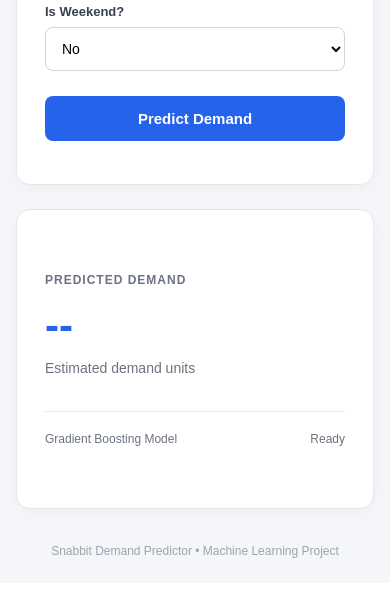
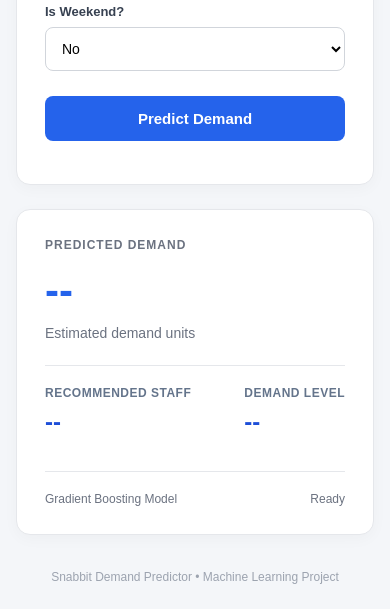
Before and after one commit to iabhishek765/snabbit_demand_predictor, a FastAPI app: page / in a window 390 px wide. Shown: the part 722-1331 px from the top of the page. Before the commit the page ends 1280 px from the top, so only its background shows below. Run offline with FastAPI, Linux system fonts and the light colour scheme; parts of the project's set-up code (start-up, migrations or seed data) failed here and were passed over.

Commit message:
Finalize demand predictor dashboard and backend

```diff
--- a/frontend/static/dashboard.js
+++ b/frontend/static/dashboard.js
@@ -6,6 +6,9 @@ document.addEventListener("DOMContentLoaded", () => {
     const predictionResult = document.getElementById("predictionResult");
     const resultStatus = document.getElementById("resultStatus");
     const errorMessage = document.getElementById("errorMessage");
+
+    const recommendedStaff = document.getElementById("recommendedStaff");
+    const demandLevel = document.getElementById("demandLevel");
 
     form.addEventListener("submit", async (event) => {
         event.preventDefault();
@@ -43,11 +46,23 @@ document.addEventListener("DOMContentLoaded", () => {
                 );
             }
 
-            // Display prediction
-            predictionResult.textContent =
-                Math.round(result.predicted_demand);
 
-            resultStatus.textContent = "Success";
+
+// Display prediction
+predictionResult.textContent =
+    Math.round(result.predicted_demand);
+
+// Display staffing recommendation
+const staffing = result.staffing_recommendation;
+
+recommendedStaff.textContent =
+    staffing.recommended_staff;
+
+// Display demand level
+demandLevel.textContent =
+    staffing.demand_level;
+
+resultStatus.textContent = "Success";
         } catch (error) {
             console.error("Prediction error:", error);
 
--- a/frontend/static/style.css
+++ b/frontend/static/style.css
@@ -222,4 +222,32 @@ footer {
         font-size: 42px;
     }
 
+
+.result-details {
+    display: flex;
+    justify-content: space-between;
+    gap: 20px;
+    margin-top: 24px;
+    padding-top: 20px;
+    border-top: 1px solid #e5e7eb;
 }
+
+.detail-item {
+    display: flex;
+    flex-direction: column;
+    gap: 8px;
+}
+
+.detail-label {
+    font-size: 12px;
+    font-weight: 600;
+    color: #64748b;
+    letter-spacing: 0.5px;
+}
+
+.detail-item strong {
+    font-size: 24px;
+    color: #1d4ed8;
+}
+
+}
--- a/frontend/templates/dashboard.html
+++ b/frontend/templates/dashboard.html
@@ -129,8 +129,8 @@
             </section>
 
 
+
 <section class="card result-card">
-
     <p class="result-label">PREDICTED DEMAND</p>
 
     <h2 id="predictionResult">--</h2>
@@ -139,12 +139,26 @@
         Estimated demand units
     </p>
 
+    <div class="result-details">
+        <div class="detail-item">
+            <span class="detail-label">RECOMMENDED STAFF</span>
+            <strong id="recommendedStaff">--</strong>
+        </div>
+
+        <div class="detail-item">
+            <span class="detail-label">DEMAND LEVEL</span>
+            <strong id="demandLevel">--</strong>
+        </div>
+    </div>
+
     <div class="result-footer">
         <span>Gradient Boosting Model</span>
         <span id="resultStatus">Ready</span>
     </div>
+</section>
 
-            </section>
+
+
 
         </main>
 
```
Also changed, not shown: backend/routes.py (+5 -2 lines), model/staffing_logic.py (+41 -0 lines). Lines whose indentation alone changed are shown as unchanged.
